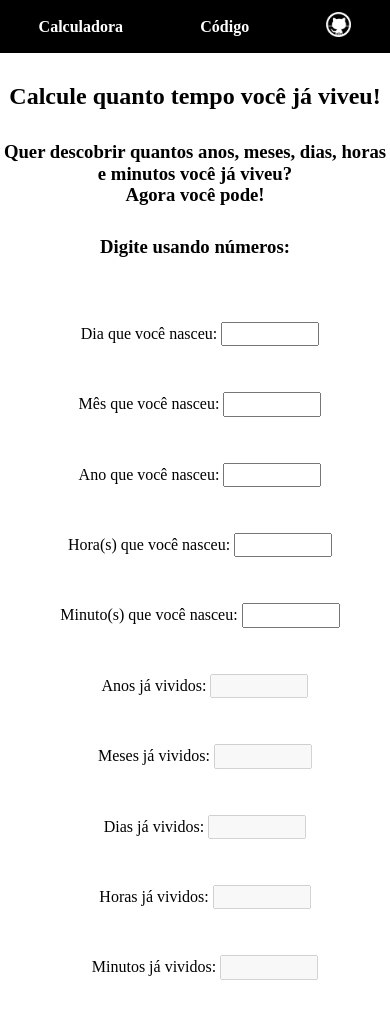
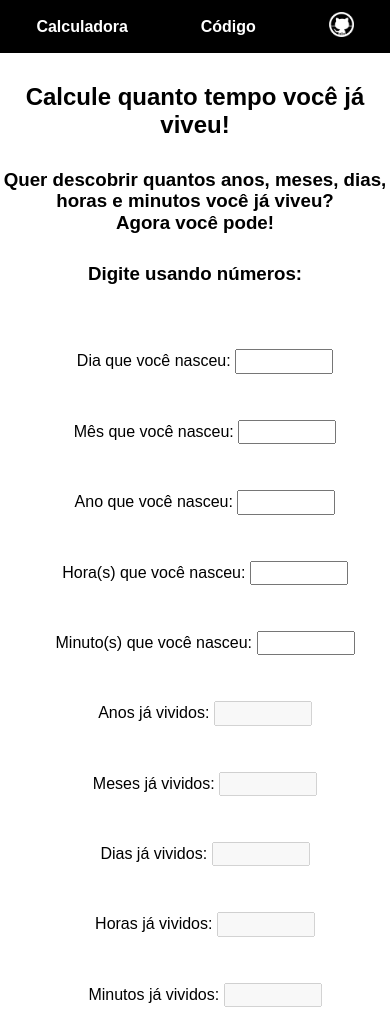
Before and after one commit to lucashartmann/Chronos-Front, a plain HTML site: page JavaScript Calculator/index.html in a window 390 px wide. Shown: the top 1010 px of the page. Drawn offline with nearby package versions, Linux system fonts and the light colour scheme.

Commit message:
Mudança da fonte

```diff
--- a/JavaScript Calculator/css/main.css
+++ b/JavaScript Calculator/css/main.css
@@ -19,6 +19,7 @@ nav a {
   margin-bottom: 12px;
   text-decoration: none;
   font-weight: bold;
+  font-family: Arial, Helvetica, sans-serif;
 }
 
 nav li {
@@ -32,6 +33,7 @@ nav li {
 body {
   color: black;
   margin: 0px;
+  font-family: Arial, Helvetica, sans-serif;
 }
 
 #bl {
@@ -39,7 +41,7 @@ body {
 }
 
 .firstitems {
-  padding-right: 140px;
+  padding-right: 120px;
 }
 
 .seconditems {
@@ -73,13 +75,21 @@ input {
   }
 }
 
+@media only screen and (max-device-width: 1037px) {
+  .content:before {
+    height: 336px;
+    width: 1037px;
+  }
+
+}
+
 @media only screen and (max-device-width: 1024px) {
   .content:before {
     height: 1366px;
     width: 1024px;
   }
   .firstitems {
-    padding-right: 30px;
+    padding-right: 20px;
   }
   .seconditems {
     padding-left: 20px;
```
Also changed, not shown: JavaScript Calculator/codigo.html (+2 -1 lines).
